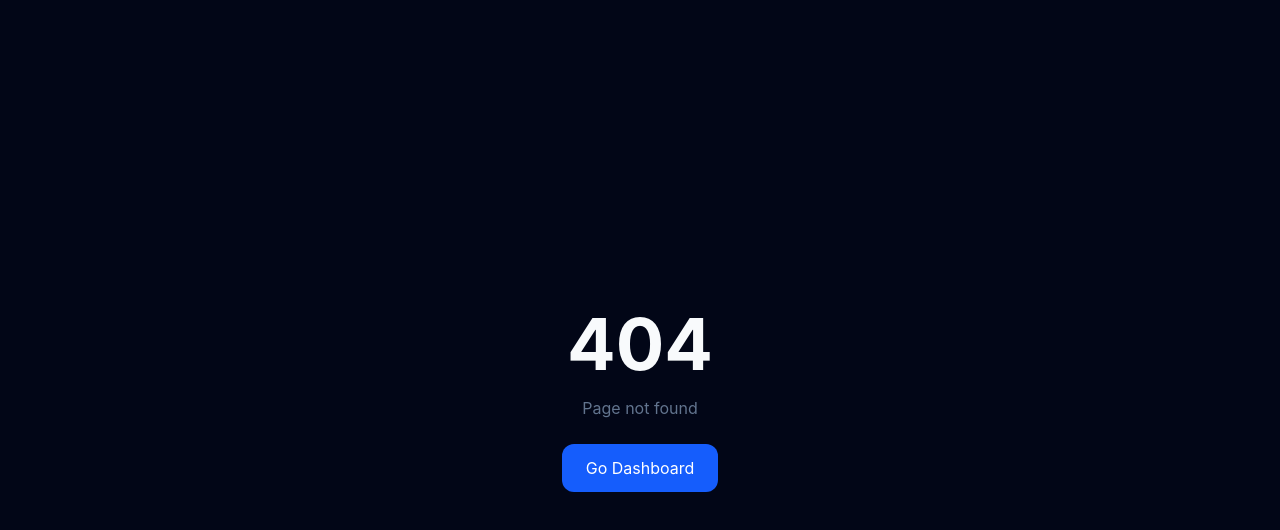
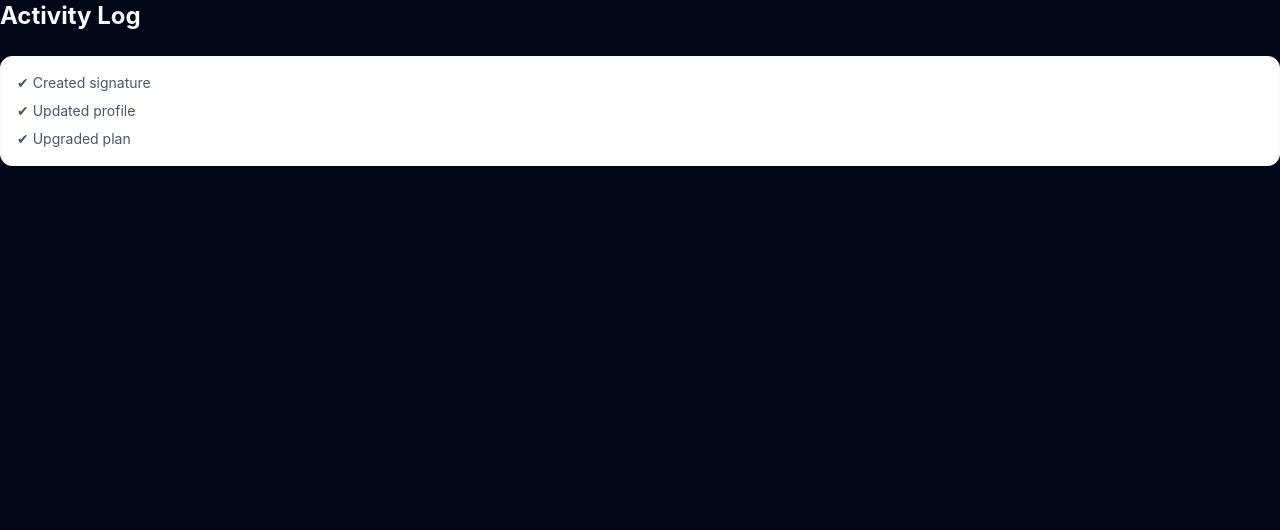
Before and after one commit to Kesarkarale/signflow, a Next.js app: page /activity in a window 1280 px wide. Before the commit this address had no page. Shown: the top 530 px of the page. Built offline with nearby package versions, Linux system fonts and the light colour scheme.

Commit message:
Create page.tsx

```diff
--- /dev/null
+++ b/src/app/activity/page.tsx
@@ -0,0 +1,15 @@
+export default function ActivityPage() {
+  return (
+    <div>
+      <h1 className="text-2xl font-bold">Activity Log</h1>
+
+      <div className="mt-6 bg-white border rounded-xl p-4">
+        <ul className="space-y-2 text-sm text-gray-600">
+          <li>✔ Created signature</li>
+          <li>✔ Updated profile</li>
+          <li>✔ Upgraded plan</li>
+        </ul>
+      </div>
+    </div>
+  );
+}
```
